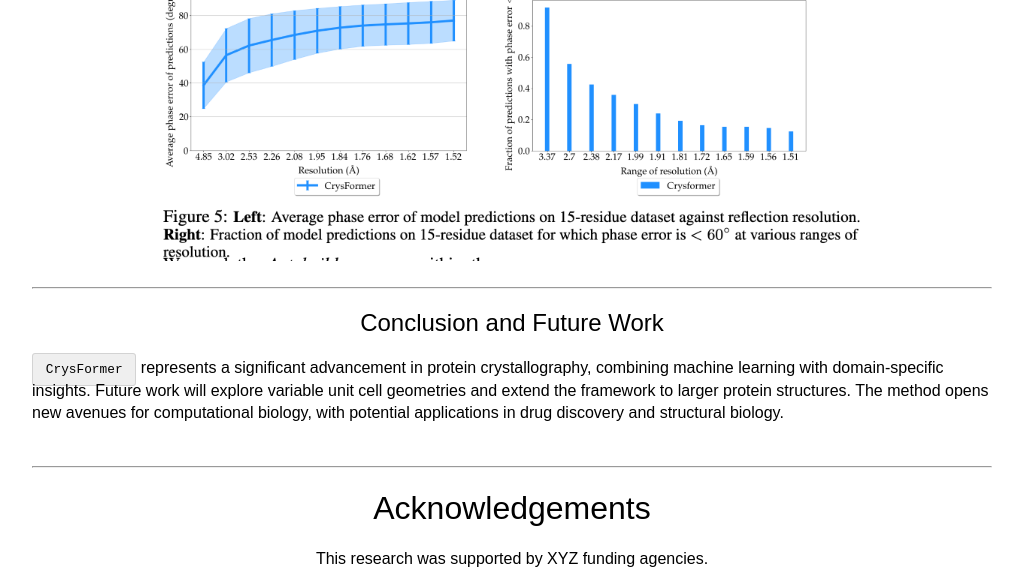
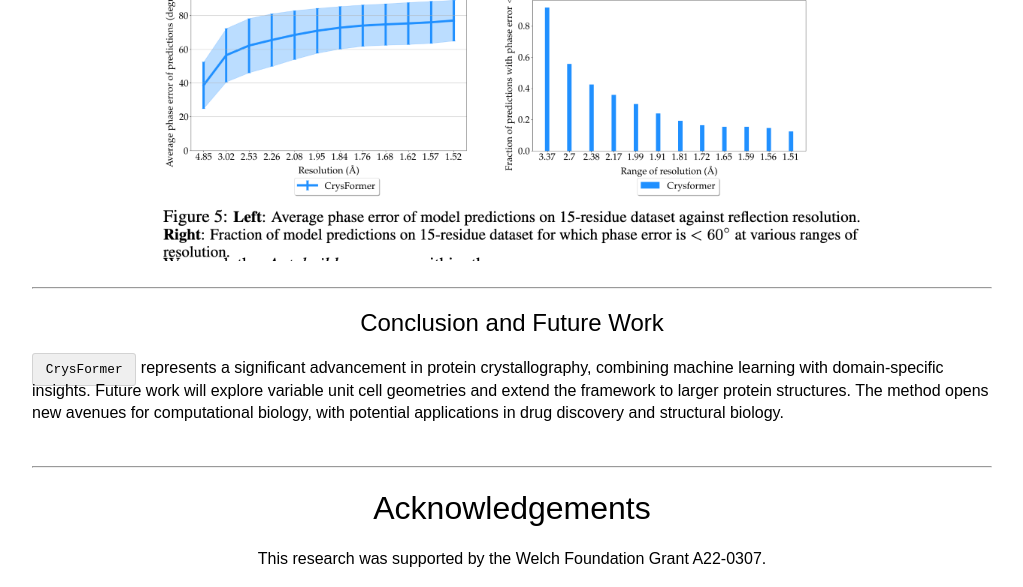
Before and after one commit to akyrillidis/crysformer, a Jekyll site: the page CrysFormer.html, which Jekyll copies as it is, in a window 1280 px wide and 900 px high, scrolled down 2482 px, cut to the strip 313-900 px from the top of the window. Shown: the whole strip, without its empty margins (128-1151 px from the left). Built offline with Jekyll 4.4.1, drawn with Linux system fonts in a browser that asks for light colours.

Commit message:
Update CrysFormer.html

```diff
--- a/CrysFormer.html
+++ b/CrysFormer.html
@@ -165,5 +165,5 @@ We leverage the Patterson function to preprocess crystallographic data and train
 <br><hr>
 <center>
     <h1>Acknowledgements</h1>
-    <p>This research was supported by XYZ funding agencies.</p>
+    <p>This research was supported by the Welch Foundation Grant A22-0307.</p>
 </center>
```
